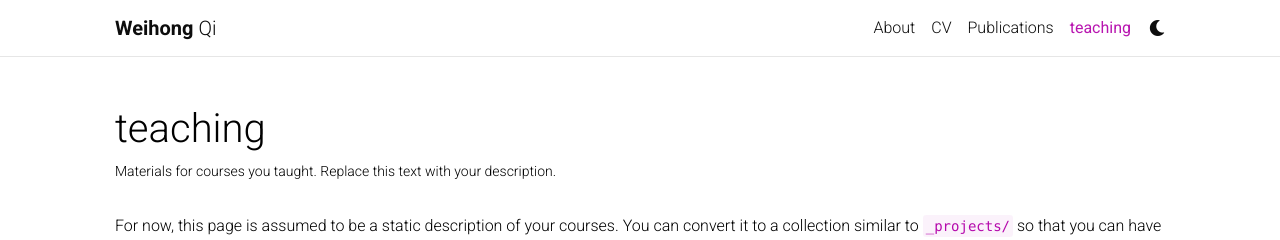
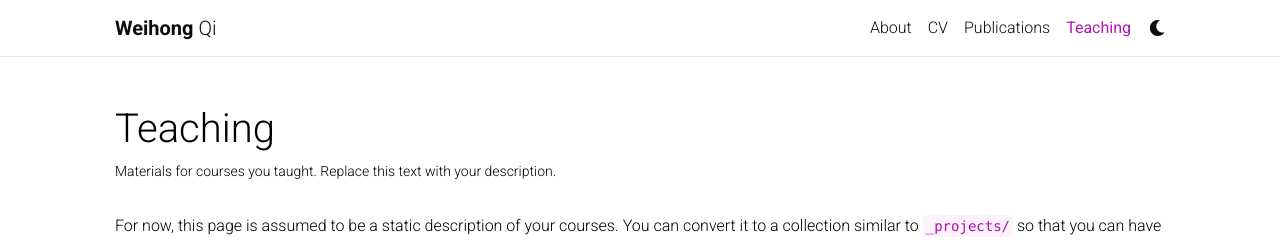
Before and after one commit to WeihongQ/weihongq.github.io, a Jekyll site: the page built from _pages/teaching.md, in a window 1280 px wide. Shown: the top 240 px of the page. Built offline with Jekyll 4.4.1, drawn with Linux system fonts in a browser that asks for light colours; comment, search, counter and statistics services are not loaded; a style sheet for code colours, icons or effects is not loaded.

Commit message:
minor updates

```diff
--- a/_pages/teaching.md
+++ b/_pages/teaching.md
@@ -1,7 +1,7 @@
 ---
 layout: page
 permalink: /teaching/
-title: teaching
+title: Teaching
 description: Materials for courses you taught. Replace this text with your description.
 nav: true
 nav_order: 3
```
Also changed, not shown: _pages/about.md (+2 -0 lines).
